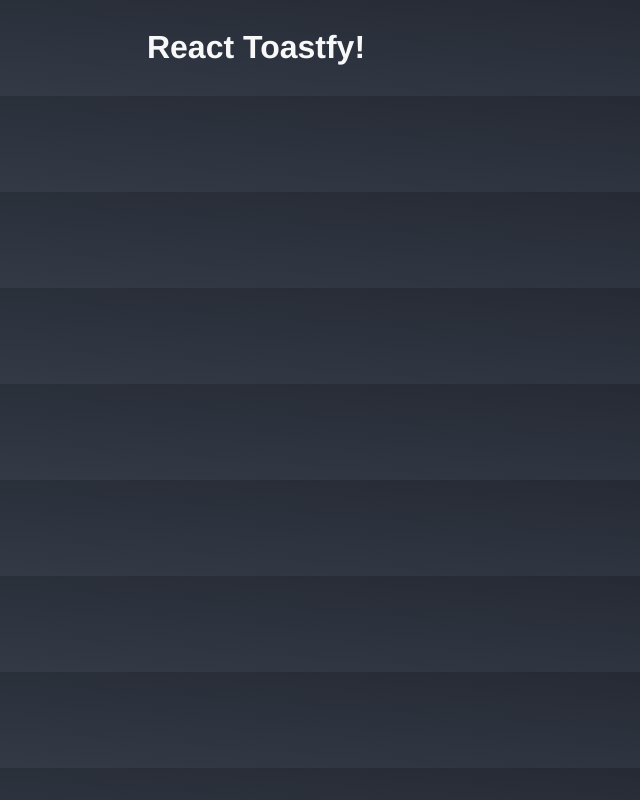
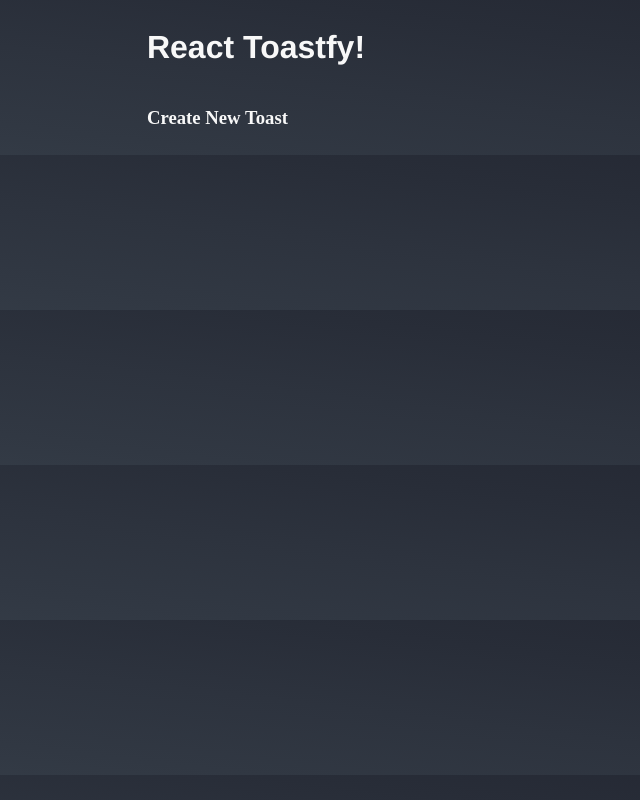
Before and after one commit to ebubekirtabak/react-toastfy, a React app: page / in a window 1280 px wide. Shown: the whole page, without its empty margins (384-1024 px from the left). Built offline with nearby package versions, Linux system fonts and the light colour scheme.

Commit message:
Create ToastCreater component.

```diff
--- a/src/app.jsx
+++ b/src/app.jsx
@@ -1,7 +1,6 @@
 import './scss/style.scss';
 import React from 'react';
 import ReactDOM from 'react-dom';
-
 import Home from './components/Home';
 
 const renderApplication = () => {
--- a/src/components/Home.jsx
+++ b/src/components/Home.jsx
@@ -1,4 +1,5 @@
 import React from 'react';
+import ToastCreator from './ToastCreator';
 
 const formatName = user => `${user.firstName} ${user.lastName}`;
 
@@ -10,7 +11,7 @@
 const Home = () => (
   <div>
     <h1>React Toastfy! </h1>
-
+    <ToastCreator />
   </div>
 )
 
--- a/src/components/toast-creator/index.jsx
+++ b/src/components/ToastCreator.jsx
@@ -1,6 +1,6 @@
 import React from 'react';
 
-const Home = () => (
+const ToastCreator = () => (
   <div className="toast-creator">
     <h3> Create New Toast </h3>
     <div className="toast-creator__content">
@@ -10,4 +10,4 @@
 )
 
 
-export default Home;
+export default ToastCreator;
```
